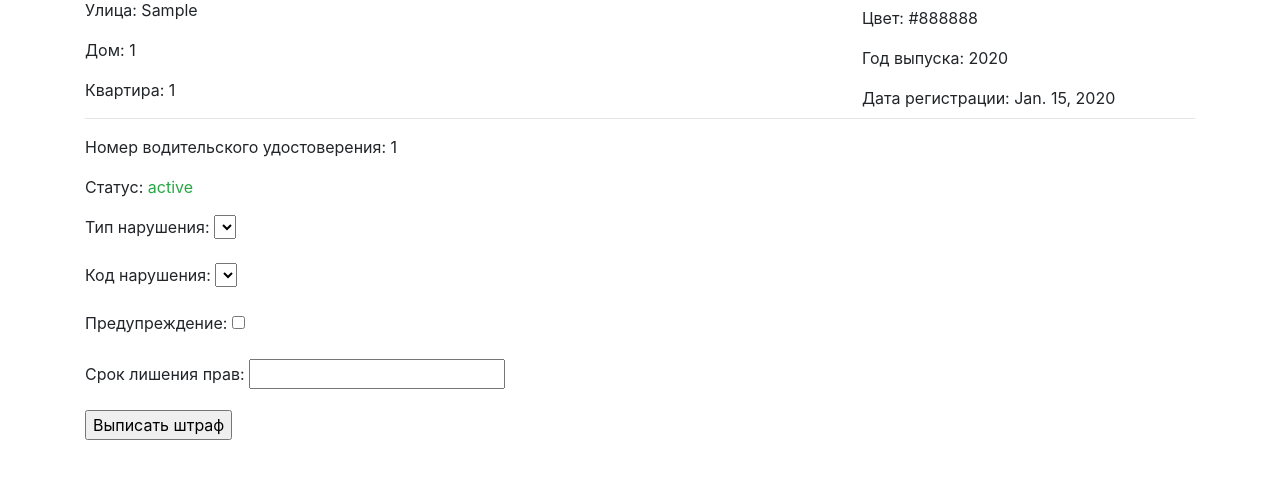
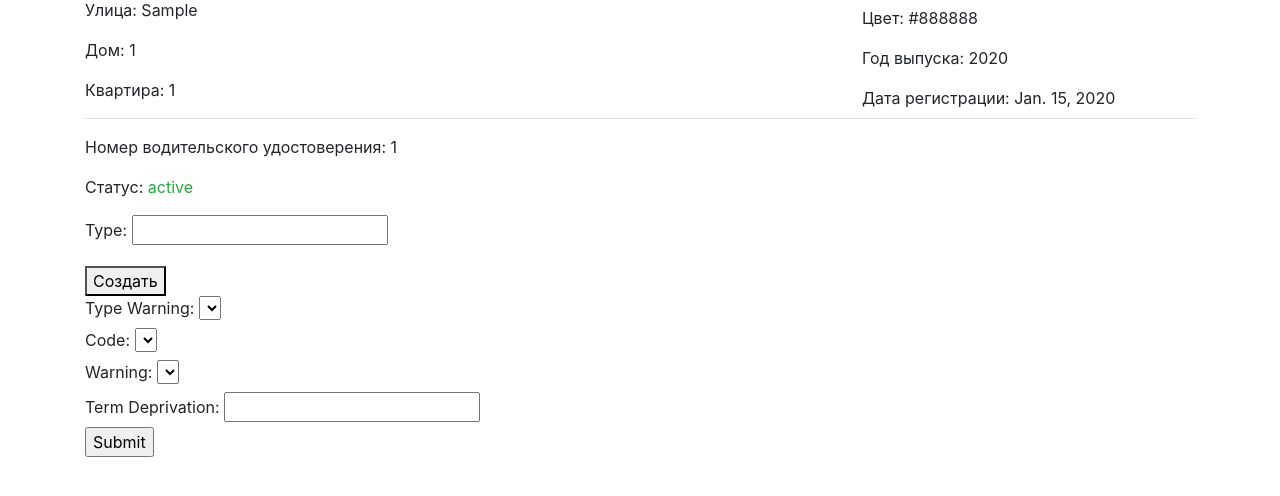
Before and after one commit to Toha11rs/ais_gibdd, a Django app: page /car_info/1/ in a window 1280 px wide. Shown: the part 249-745 px from the top of the page. Run offline with Django 4.2, Linux system fonts and the light colour scheme; tables that the repository leaves empty hold one stand-in row (values such as "Sample post"); lists and menus that the app fills with data are empty; some libraries are stand-ins or nearby versions.

Commit message:
create one post

```diff
--- a/ais/models.py
+++ b/ais/models.py
@@ -62,12 +62,18 @@ class Car(models.Model):
 class TypeWarning(models.Model):
     Type = models.CharField(max_length=50)
 
+    def __str__(self):
+        return f"{self.Type}"
+
     class Meta:
         db_table = 'type'
 
 
 class CodeWarning(models.Model):
     Code = models.IntegerField()
+
+    def __str__(self):
+        return f"{self.Code}"
 
     class Meta:
         db_table = 'code'
@@ -76,23 +82,18 @@ class CodeWarning(models.Model):
 class GetWarning(models.Model):
     GetWarning = models.CharField(max_length=50)
 
+    def __str__(self):
+        return f"{self.GetWarning}"
+
     class Meta:
         db_table = 'warning'
-
-
-class TermDeprivation(models.Model):
-    TermDeprivation = models.IntegerField()
-
-    class Meta:
-        db_table = 'termDeprivation'
 
 
 class Violation(models.Model):
     typeWarning = models.ForeignKey(TypeWarning, on_delete=models.CASCADE)
     code = models.ForeignKey(CodeWarning, on_delete=models.CASCADE)
     warning = models.ForeignKey(GetWarning, on_delete=models.CASCADE)
-    termDeprivation = models.ForeignKey(
-        TermDeprivation, on_delete=models.CASCADE)
+    termDeprivation = models.IntegerField()
     driver = models.ForeignKey(Driver, on_delete=models.CASCADE)
 
     class Meta:
--- a/ais/views.py
+++ b/ais/views.py
@@ -1,6 +1,6 @@
 from django.shortcuts import render, redirect, get_object_or_404
-from ais.models import Driver, DriverLicense, Status, DriverAddress, Car
-from base.forms import SearchForm, ViolationForm
+from ais.models import Driver, DriverLicense, Status, DriverAddress, Car, TypeWarning, Violation
+from base.forms import SearchForm, ViolationForm, TypeWarningForm
 
 
 def search_driver_license(request):
@@ -39,23 +39,39 @@ def car_info(request, driver_license_id):
     address = driver.address
 
     if request.method == 'POST':
-        form = ViolationForm(request.POST)
+        form = TypeWarningForm(request.POST)
         if form.is_valid():
             violation = form.save(commit=False)
             violation.driver = driver
             violation.save()
+            return redirect('car_info', driver_license_id=driver_license_id)
     else:
-        form = ViolationForm()
-
-    violations = driver.violation_set.all()
+        form = TypeWarningForm()
 
     context = {
         'cars': cars,
         'driver': driver,
         'address': address,
         'driver_license': driver_license,
-        'form': form,
-        'violations': violations
+        'form': form
+    }
+    return render(request, 'base/search.html', context)
+
+
+def test(request, driver_id):
+    if request.method == 'POST':
+        type_warning_id = request.POST.get('type_warning')
+        violation = Violation.objects.create(
+            typeWarning_id=type_warning_id,
+            driver_id=driver_id,
+        )
+        return redirect('car_info', violation.id)
+
+    types = TypeWarning.objects.all()
+
+    context = {
+        'types': types,
+        'driver_id': driver_id,
     }
 
-    return render(request, 'base/search.html', context)
+    return render(request, 'base/test.html', context)
--- a/base/forms.py
+++ b/base/forms.py
@@ -1,5 +1,5 @@
 from django import forms
-from ais.models import Violation, TypeWarning, CodeWarning, GetWarning, TermDeprivation
+from ais.models import Violation, TypeWarning, CodeWarning, GetWarning, Driver
 
 
 class SearchForm(forms.Form):
@@ -7,13 +7,28 @@ class SearchForm(forms.Form):
         label='Введите номер водительского удостоверения')
 
 
+class TypeWarningForm(forms.ModelForm):
+    class Meta:
+        model = TypeWarning
+        fields = ["Type"]
+
+
 class ViolationForm(forms.ModelForm):
     typeWarning = forms.ModelChoiceField(queryset=TypeWarning.objects.all())
     code = forms.ModelChoiceField(queryset=CodeWarning.objects.all())
     warning = forms.ModelChoiceField(queryset=GetWarning.objects.all())
-    termDeprivation = forms.ModelChoiceField(
-        queryset=TermDeprivation.objects.all())
+
+    driver = forms.ModelChoiceField(
+        queryset=Driver.objects.all(), required=False)
 
     class Meta:
         model = Violation
-        fields = ('typeWarning', 'code', 'warning', 'termDeprivation')
+        fields = ['typeWarning', 'code',
+                  'warning', 'termDeprivation', 'driver']
+
+    # def save(self, driver, commit=True):
+    #     violation = super().save(commit=False)
+    #     violation.driver = driver
+    #     if commit:
+    #         violation.save()
+    #     return violation
--- a/base/urls.py
+++ b/base/urls.py
@@ -24,4 +24,5 @@ urlpatterns = [
     path('driver_info/<int:driver_license_id>/',
          views.driver_info, name='driver_info'),
     path('car_info/<int:driver_license_id>/', views.car_info, name='car_info'),
+    path('test/<int:driver_id>/', views.test, name='test'),
 ]
--- a/templates/base/search.html
+++ b/templates/base/search.html
@@ -44,33 +44,44 @@
                     {% endif %}
                 </p>
             <div>
-                <form method="post">
+
+
+                <form method="POST">
                     {% csrf_token %}
-                    <p>
-                        <label for="type_warning">Тип нарушения:</label>
-                        <select id="type_warning" name="type_warning">
-                            {% for type in types %}
-                                <option value="{{ type.id }}">{{ type.Type }}</option>
-                            {% endfor %}
-                        </select>
-                    </p>
-                    <p>
-                        <label for="code_warning">Код нарушения:</label>
-                        <select id="code_warning" name="code_warning">
-                            {% for code in codes %}
-                                <option value="{{ code.id }}">{{ code.Code }}</option>
-                            {% endfor %}
-                        </select>
-                    </p>
-                    <p>
-                        <label for="warning">Предупреждение:</label>
-                        <input type="checkbox" id="warning" name="warning" value="yes">
-                    </p>
-                    <p>
-                        <label for="term_deprivation">Срок лишения прав:</label>
-                        <input type="text" id="term_deprivation" name="term_deprivation">
-                    </p>
-                    <input type="submit" value="Выписать штраф">
+                    {{ form.as_p }}
+                    <button type="submit">Создать</button>
+                </form>
+
+
+
+
+                <form method="POST">
+                    {% csrf_token %}
+                    <label for="typeWarning">Type Warning:</label>
+                    <select name="typeWarning" id="typeWarning">
+                        {% for typeWarning in typeWarning %}
+                            <option value="{{ typeWarning.pk }}">{{ typeWarning.Type }}</option>
+                        {% endfor %}
+                    </select><br>
+
+                    <label for="code">Code:</label>
+                    <select name="code" id="code">
+                        {% for code in codes %}
+                            <option value="{{ code.pk }}">{{ code.code }}</option>
+                        {% endfor %}
+                    </select><br>
+
+                    <label for="warning">Warning:</label>
+                    <select name="warning" id="warning">
+                        {% for warning in warnings %}
+                            <option value="{{ warning.pk }}">{{ warning.warning }}</option>
+                        {% endfor %}
+                    </select><br>
+
+                    <label for="termDeprivation">Term Deprivation:</label>
+                    <input type="text" name="termDeprivation" id="termDeprivation"><br>
+
+                    <input type="submit" value="Submit">
                 </form>
             </div>
 
```
Also changed, not shown: templates/base/test.html (added, +22 -0 lines).
